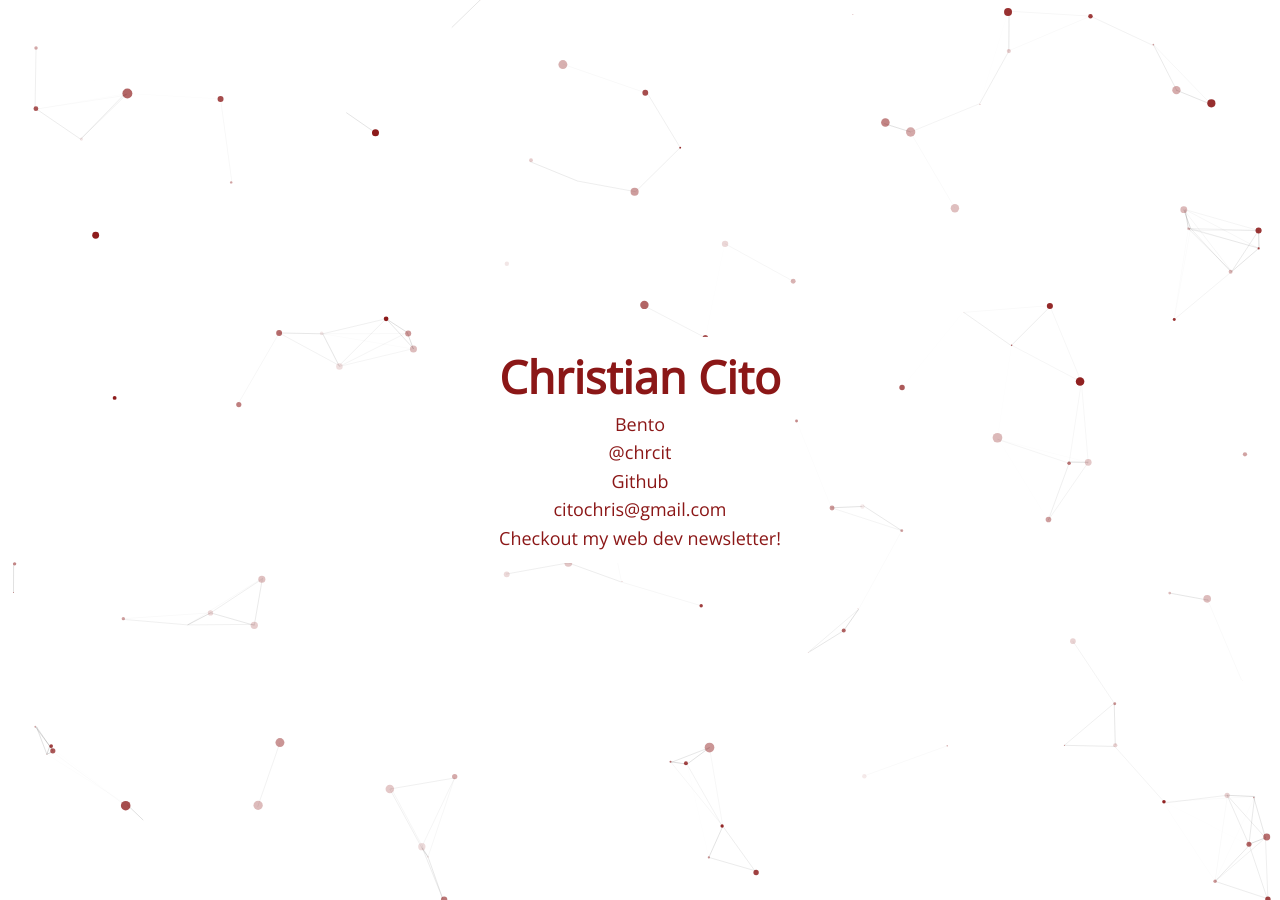
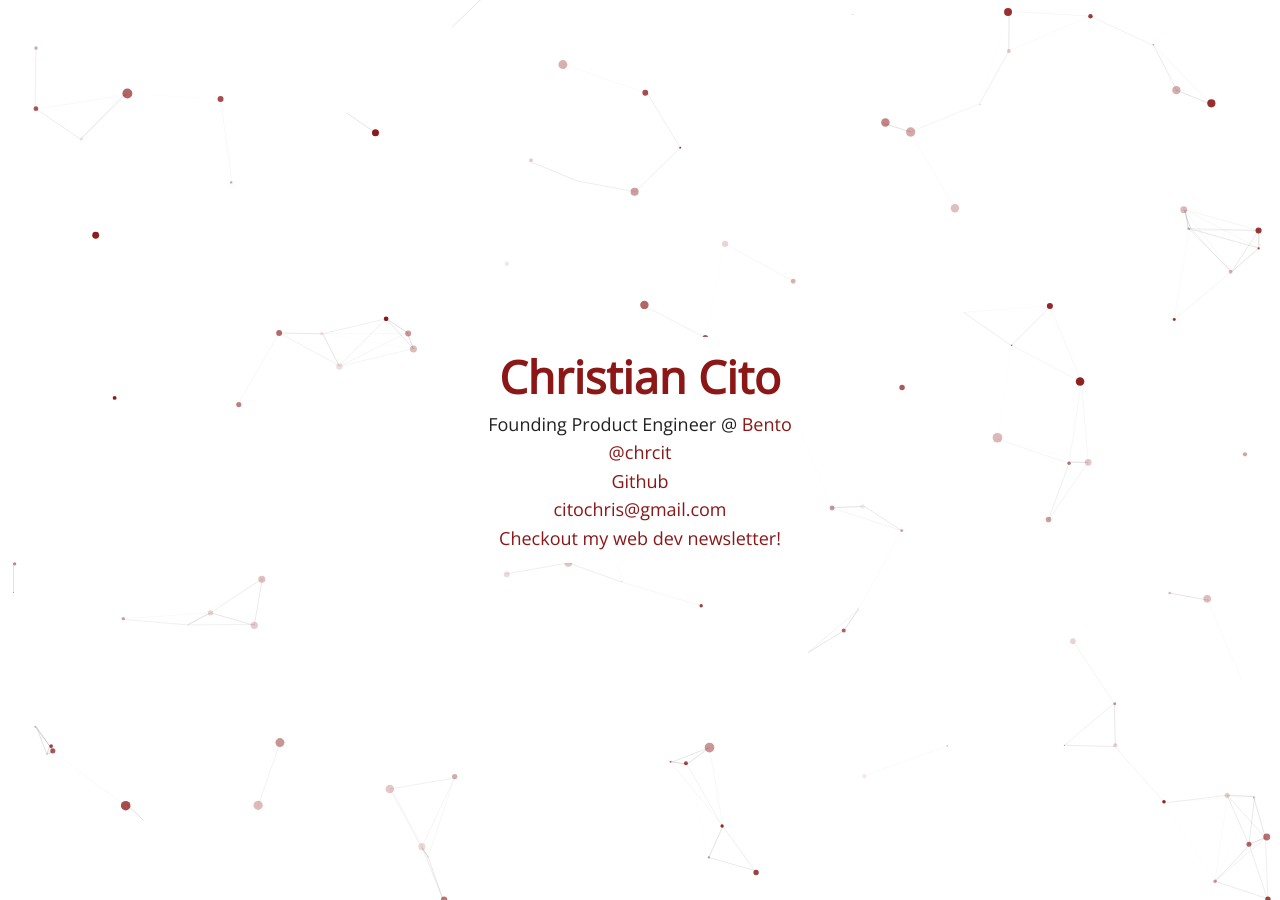
Before and after one commit to chrcit/christiancito.com, a Jekyll site: the page built from index.md, in a window 1280 px wide. Built offline with Jekyll 4.4.1, drawn with Linux system fonts in a browser that asks for light colours.

Commit message:
Update index.md

```diff
--- a/index.md
+++ b/index.md
@@ -5,7 +5,7 @@ layout: index
 
 <h1 class="site-title"><a href="{{ site.url }}">Christian Cito</a></h1>
 <ul class="site-list">
-  <li><a target="_blank" href="https://bento.me/chrcit">Bento</a></li>
+  <li>Founding Product Engineer @ <a target="_blank" href="https://bento.me/chrcit">Bento</a></li>
   <li><a target="_blank" href="https://twitter.com/{{ site.twitter }}">@{{ site.twitter }}</a></li>
   <li><a target="_blank" href="https://github.com/chrcit">Github</a></li>
   <li><a target="_blank" href="mailto:citochris@gmail.com">citochris@gmail.com</a></li>
```
